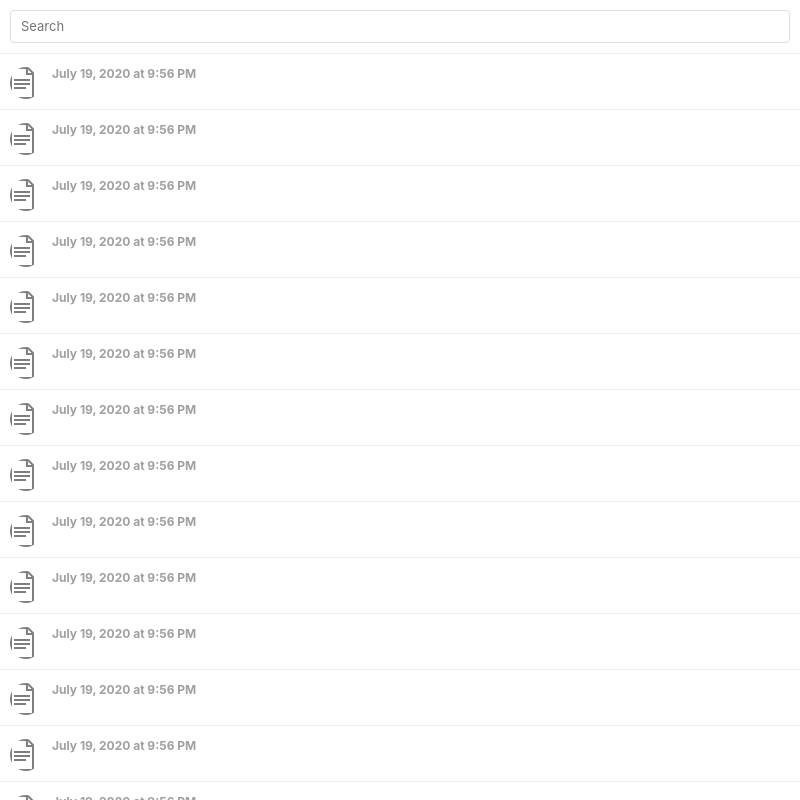
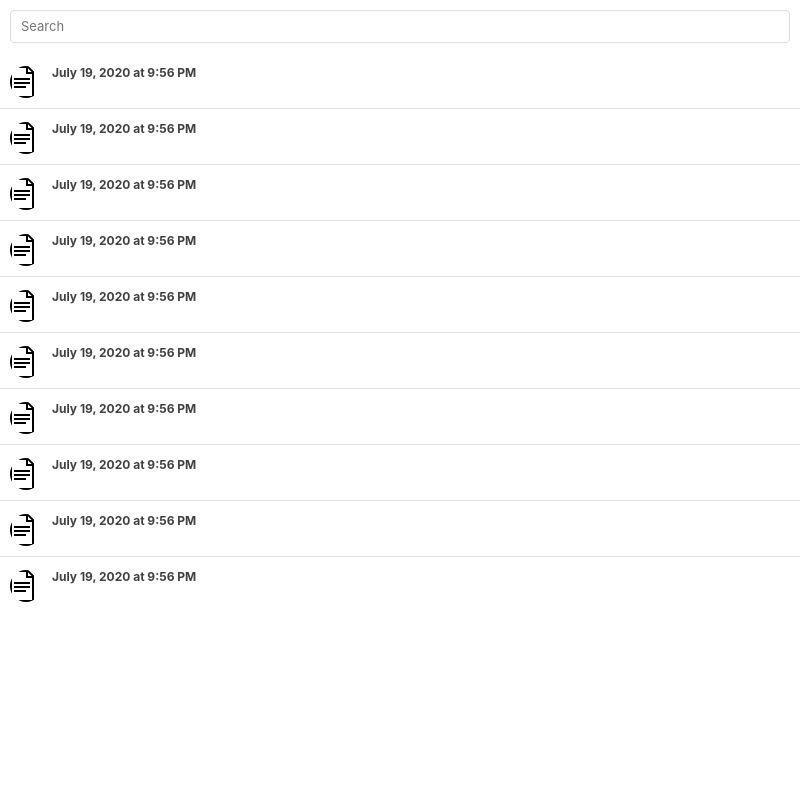
Before and after one commit to muzir/panta, an Electron app: page index.html in a window 800 px wide. Drawn offline with Linux system fonts and the light colour scheme; no server answers.

Commit message:
write load items and remove item function

```diff
--- a/index.html
+++ b/index.html
@@ -16,12 +16,15 @@
     <!-- Your app's content goes inside .window-content -->
     <div class="window-content">
       <ul class="list-group">
-        <li class="list-group-header" id='searchBoxHeader'>
+        <li class="list-group-header" id="searchBoxHeader">
           <input class="form-control" type="text" placeholder="Search">
         </li>
+        <div id="content">
 
+        </div>
       </ul>
     </div>
   </div>
 </body>
+
 </html>
--- a/js/window.js
+++ b/js/window.js
@@ -4,50 +4,72 @@ const clipboardy = require('clipboardy');
 // item should has timestamp dateCreated and text value.
 let items = [];
 
-function listItemOnClickHandler(id) {
-    let selectedValue = document.getElementById(id).innerHTML
-    clipboardy.writeSync(selectedValue)
+window.onload = () => {
+    loadItems()
+    listenClipboardOnChange()
+};
+
+function loadItems() {
+    if (items.length == 0) {
+        return
+    }
+    let lastTenItemContent = ''
+    let lastItemIndex = items.length - 1
+    for (let i = 0; i < 10; i++) {
+        let item = items[lastItemIndex - i]
+        if (item != undefined) {
+            lastTenItemContent = lastTenItemContent + createRowHtmlFromItem(item)
+        }
+    }
+    const searchBoxHeaderElement = document.querySelector('#content');
+    searchBoxHeaderElement.innerHTML = lastTenItemContent
 }
 
-function appendUnderSearchBox(item) {
-    /**TODO replace this with array index usage, when list last {pageItemSize} elements */
+function listenClipboardOnChange() {
+    setTimeout(function () {
+        let item = items[items.length - 1]
+        let latestCopyValue = clipboardy.readSync()
+        if (shouldSave(item, latestCopyValue)) {
+            let item = createItem(latestCopyValue)
+            saveValue(item)
+            loadItems();
+        }
+        listenClipboardOnChange();
+    }, 200);
+}
+
+function shouldSave(item, latestCopyValue) {
+    return (item == undefined && (latestCopyValue != '' || latestCopyValue != undefined)) ||
+        (item != undefined && item.value != latestCopyValue)
+}
+
+function createItem(param) {
+    const options = { month: "long", day: "numeric", year: "numeric", hour: "numeric", minute: "numeric" }
     let uniqueId = (new Date()).getTime()
-    let containerContent = '<li class="list-group-item"><img class="img-circle media-object pull-left" src="assets/img/iconfinder_document_text.png" width="32"height="32"><div class="media-body"><strong>'
-        + item.dateCreated
-        + '</strong><p id="'+ uniqueId +'" onclick="listItemOnClickHandler(this.id)">'
-        + item.value
-        + '</p></div></li>'
-    const searchBoxHeader = document.querySelector('#searchBoxHeader');
-    searchBoxHeader.insertAdjacentHTML('afterend', containerContent)
+    let dateCreated = new Intl.DateTimeFormat('utc', options).format(new Date())
+    let item = { id: uniqueId, dateCreated: dateCreated, value: param }
+    return item;
 }
 
 function saveValue(item) {
     items.push(item)
 }
 
-function createItem(param) {
-    const options = { month: "long", day: "numeric", year: "numeric", hour: "numeric", minute: "numeric" }
-    let dateCreated = new Intl.DateTimeFormat('utc', options).format(new Date())
-    let item = { dateCreated: dateCreated, value: param }
-    return item;
+function createRowHtmlFromItem(item) {
+    return '<li class="list-group-item"><img class="img-circle media-object pull-left" src="assets/img/iconfinder_document_text.png" width="32"height="32"><div class="media-body"><strong>'
+        + item.dateCreated
+        + '</strong><p id="' + item.id + '" onclick="listItemOnClickHandler(this.id)">'
+        + item.value
+        + '</p></div></li>';
 }
 
-async function listenClipboardOnChange() {
-    setTimeout(listenClipboardOnChange, 200)
-    let item = items[items.length - 1]
-    let latestCopyValue = clipboardy.readSync()
-    if (shouldSave(item, latestCopyValue)) {
-        let item = createItem(latestCopyValue)
-        saveValue(item)
-        appendUnderSearchBox(item)
+
+function listItemOnClickHandler(id) {
+    /**Pretty bad performance, will be replaced by database delete operation */
+    let removeIndex = items.map(item => item.id).indexOf(parseInt(id))
+    if (removeIndex >= 0) {
+        items.splice(removeIndex, 1)
     }
+    let selectedValue = document.getElementById(id).innerHTML
+    clipboardy.writeSync(selectedValue)
 }
-
-window.onload = () => {
-    listenClipboardOnChange()
-};
-
-function shouldSave(item, latestCopyValue) {
-    return (item == undefined && (latestCopyValue != '' || latestCopyValue != undefined)) ||
-        (item != undefined && item.value != latestCopyValue)
-}
```
